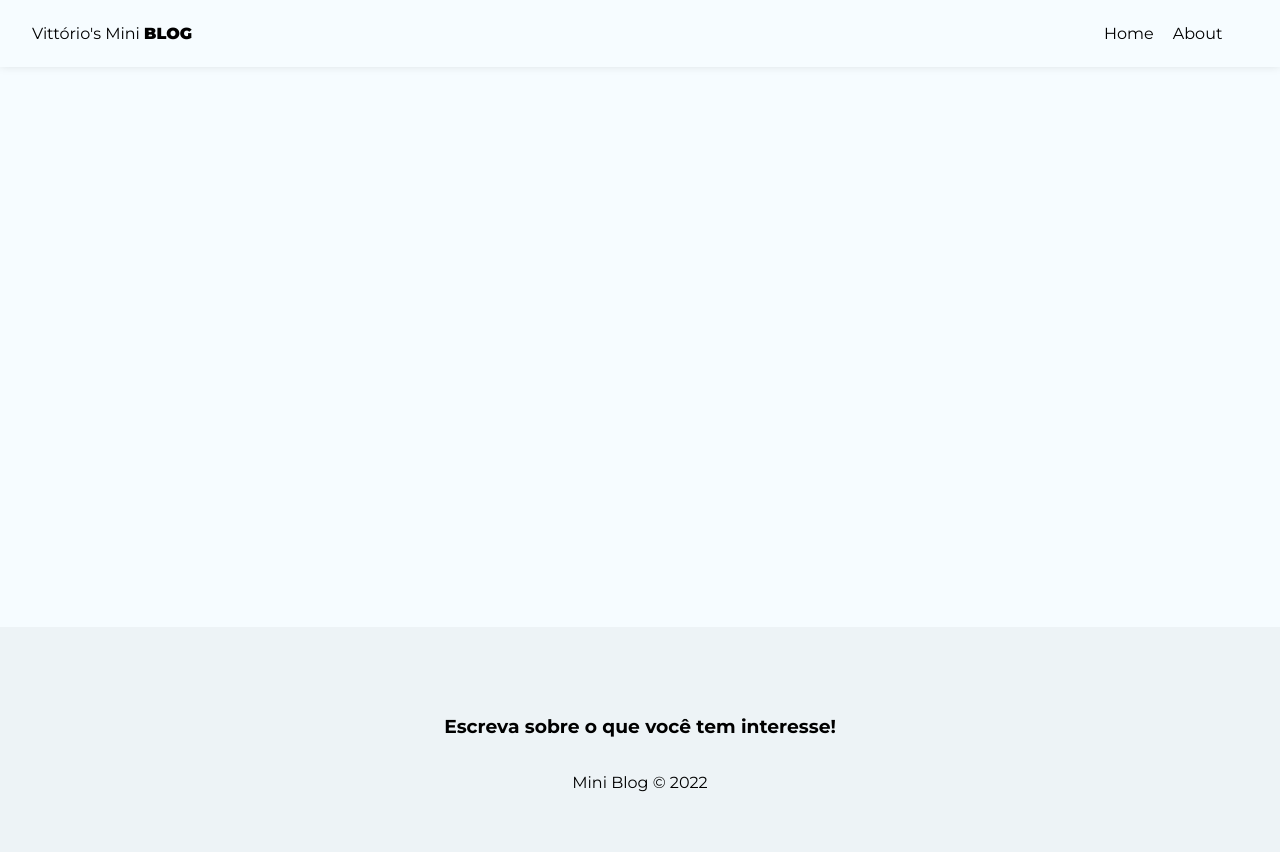
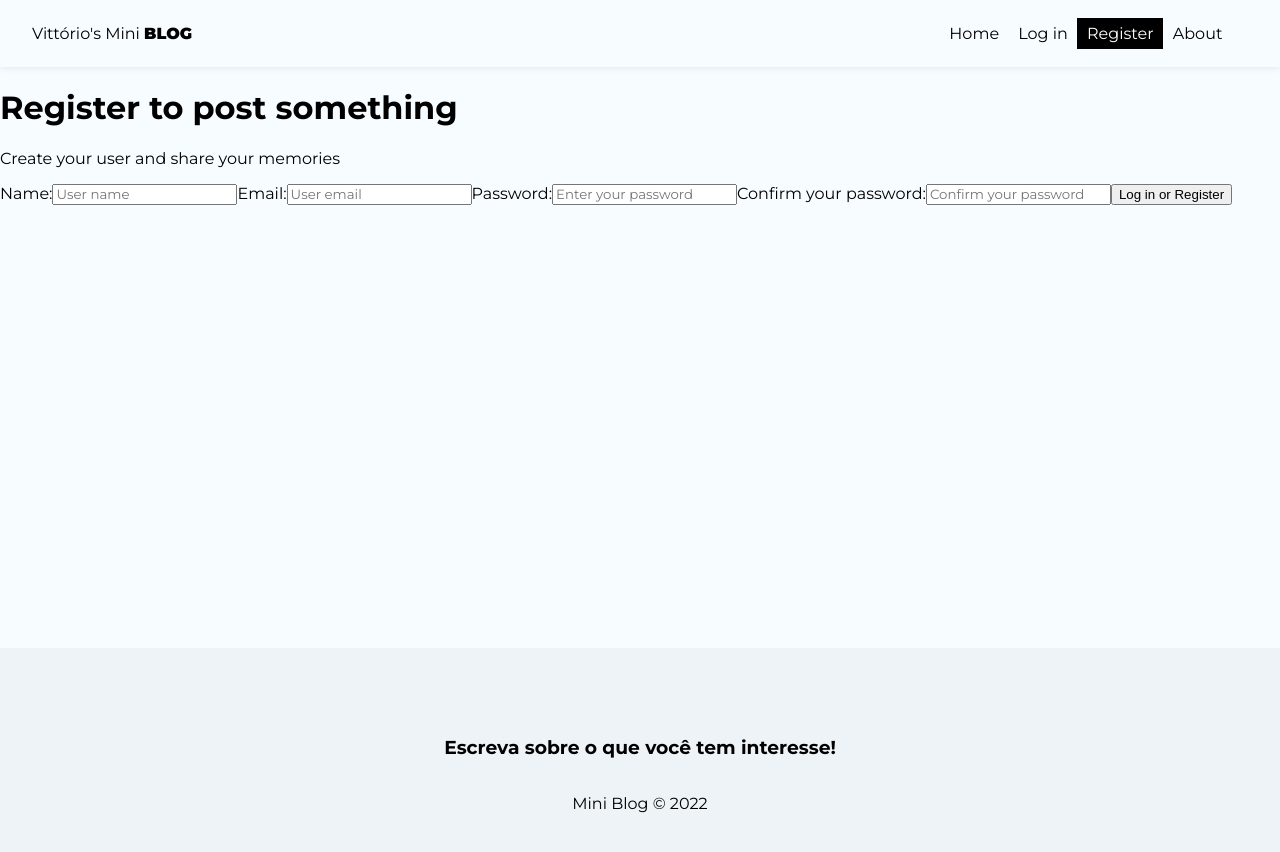
Before and after one commit to VittorioBarella/Project_Mini_Blog, a React (Create React App) app: page /register in a window 1280 px wide. Shown: the top 852 px of the page. Built offline with nearby package versions, Linux system fonts and the light colour scheme.

Commit message:
created the registration form

```diff
--- a/src/App.js
+++ b/src/App.js
@@ -4,6 +4,8 @@
 import Navbar from './components/Navbar/Navbar';
 import About from './pages/About/About';
 import Home from "./pages/Home/Home";
+import Login from "./pages/Login/Login";
+import Register from "./pages/Register/Register";
 
 function App() {
   return (
@@ -14,6 +16,8 @@
           <Routes>
             <Route path="/" element={<Home />} />
             <Route path="/about" element={<About />} />
+            <Route path="/login" element={<Login />} />
+            <Route path="/register" element={<Register />} />
           </Routes>
         </div>
         <Footer />
--- a/src/components/Navbar/Navbar.js
+++ b/src/components/Navbar/Navbar.js
@@ -18,6 +18,22 @@
                 </li>
                 <li>
                     <NavLink
+                        to="/login"
+                        className={({ isActive }) => (isActive ? styles.active : "")}
+                    >
+                        Log in
+                    </NavLink>
+                </li>
+                <li>
+                    <NavLink
+                        to="/register"
+                        className={({ isActive }) => (isActive ? styles.active : "")}
+                    >
+                        Register
+                    </NavLink>
+                </li>
+                <li>
+                    <NavLink
                         to="/about"
                         className={({ isActive }) => (isActive ? styles.active : "")}
                     >
--- a/src/index.css
+++ b/src/index.css
@@ -29,5 +29,5 @@
 
 a:hover,
 nav button:hover{
-  color: #BBB;
+  color: #bbb;
 }
--- /dev/null
+++ b/src/pages/Login/Login.js
@@ -0,0 +1,11 @@
+import styles from "./Login.module.css";
+
+const Login = () => {
+    return (
+        <div>
+            <h2>Login</h2>
+        </div>
+    );
+};
+
+export default Login;
--- /dev/null
+++ b/src/pages/Register/Register.js
@@ -0,0 +1,46 @@
+
+const Register = () => {
+    return (
+        <div>
+            <h1>Register to post something</h1>
+            <p>Create your user and share your memories</p>
+            <form>
+                <label>
+                    <span>Name:</span>
+                    <input
+                        type="text"
+                        name="displayName"
+                        required
+                        placeholder="User name" />
+                </label>
+                <label>
+                    <span>Email:</span>
+                    <input
+                        type="email"
+                        name="email"
+                        required
+                        placeholder="User email" />
+                </label>
+                <label>
+                    <span>Password:</span>
+                    <input
+                        type="password"
+                        name="password"
+                        required
+                        placeholder="Enter your password" />
+                </label>
+                <label>
+                    <span>Confirm your password:</span>
+                    <input
+                        type="password"
+                        name="confirmPassword"
+                        required
+                        placeholder="Confirm your password" />
+                </label>
+                <button className="btn"> Log in or Register</button>
+            </form>
+        </div>
+    );
+};
+
+export default Register;
```
Also changed, not shown: src/pages/Register/Register.module.css (added, +7 -0 lines), src/pages/Login/Login.module.css (added).
